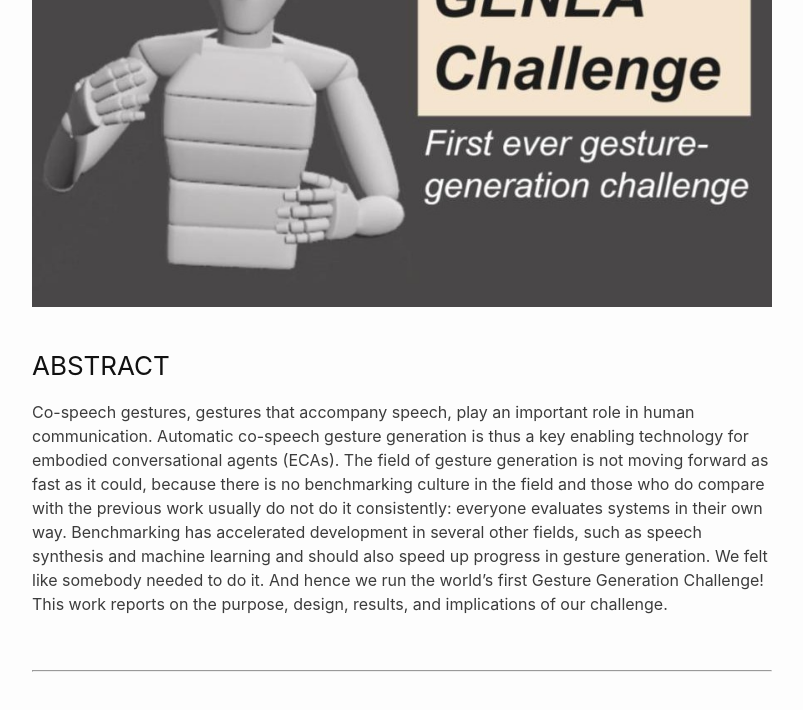
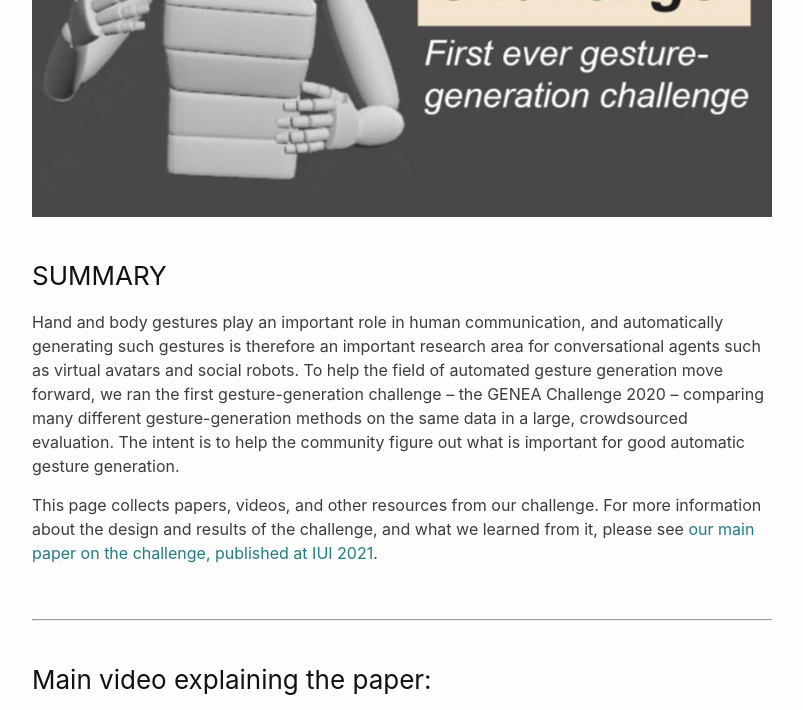
Before and after one commit to Svito-zar/Svito-zar.github.io, a Jekyll site: the page built from _posts/2021-07-26-GENEA_challenge.md, in a window 1280 px wide and 900 px high, scrolled down 784 px, cut to the strip 0-710 px from the top of the window. Shown: the whole strip, without its empty margins (238-1041 px from the left). Built offline with Jekyll 4.4.1, drawn with Linux system fonts in a browser that asks for light colours; some of the changed text lies outside the part shown.

Commit message:
Final twicks for the GENEA page

```diff
--- a/_posts/2021-07-26-GENEA_challenge.md
+++ b/_posts/2021-07-26-GENEA_challenge.md
@@ -1,27 +1,29 @@
 ---
 layout: project
-title: GENEA Challenge
+title: GENEA Challenge 2020
 permalink: /GENEAchallenge2020/
 ---
 
 
 <p align="center">
-  <b style="font-size: 48px;"> A large, crowdsourced evaluation of gesture generation systems on common data: The GENEA Challenge 2020 </b>
+  <b style="font-size: 45px;"> A large, crowdsourced evaluation of gesture generation systems on common data: <br/> The GENEA Challenge 2020 </b>
   <p style="font-size: 32px;"> <a href="https://svito-zar.github.io/">Taras Kucherenko</a>, <a href="http://www.patrikjonell.se">Patrik Jonell</a>,  <a href="https://sites.google.com/view/youngwoo-yoon/">Youngwoo Yoon</a>, <a href="https://www.pieterwolfert.com/"> Pieter Wolfert</a>,  <a href="https://people.kth.se/~ghe/"> Gustav Eje Henter</a> </p>
 </p>
 
 <p align="center">
  <a href="https://zenodo.org/record/4094697#.YP69xTqxU5k" style="font-size: 28px; text-decoration: none">[first workshop paper]  </a>
  <a style="font-size: 35px; text-decoration: none"> |   </a>
- <a href="https://dl.acm.org/doi/pdf/10.1145/3397481.3450692" style="font-size: 28px; text-decoration: none">[conference paper (IUI 2021)]   </a>
+ <a href="https://doi.org/10.1145/3397481.3450692" style="font-size: 28px; text-decoration: none">[conference paper (IUI 2021)]   </a>
 </p>
 
 <div style="text-align:center"><img src="../assets/2021_GENEA.jpg" alt="GENEA figure" align="middle"></div>
 
 &nbsp;
 
-### ABSTRACT
-Co-speech gestures, gestures that accompany speech, play an important role in human communication. Automatic co-speech gesture generation is thus a key enabling technology for embodied conversational agents (ECAs). The field of gesture generation is not moving forward as fast as it could, because there is no benchmarking culture in the field and those who do compare with the previous work usually do not do it consistently: everyone evaluates systems in their own way. Benchmarking has accelerated development in several other fields, such as speech synthesis and machine learning and should also speed up progress in gesture generation. We felt like somebody needed to do it. And hence we run the world’s first Gesture Generation Challenge! This work reports on the purpose, design, results, and implications of our challenge.
+### SUMMARY
+
+<p>Hand and body gestures play an important role in human communication, and automatically generating such gestures is therefore an important research area for conversational agents such as virtual avatars and social robots. To help the field of automated gesture generation move forward, we ran the first gesture-generation challenge &ndash; the GENEA Challenge 2020 &ndash; comparing many different gesture-generation methods on the same data in a large, crowdsourced evaluation. The intent is to help the community figure out what is important for good automatic gesture generation.</p>
+<p>This page collects papers, videos, and other resources from our challenge. For more information about the design and results of the challenge, and what we learned from it, please see <a href="https://doi.org/10.1145/3397481.3450692">our main paper on the challenge, published at IUI 2021</a>.</p>
 
 
 &nbsp;
```
